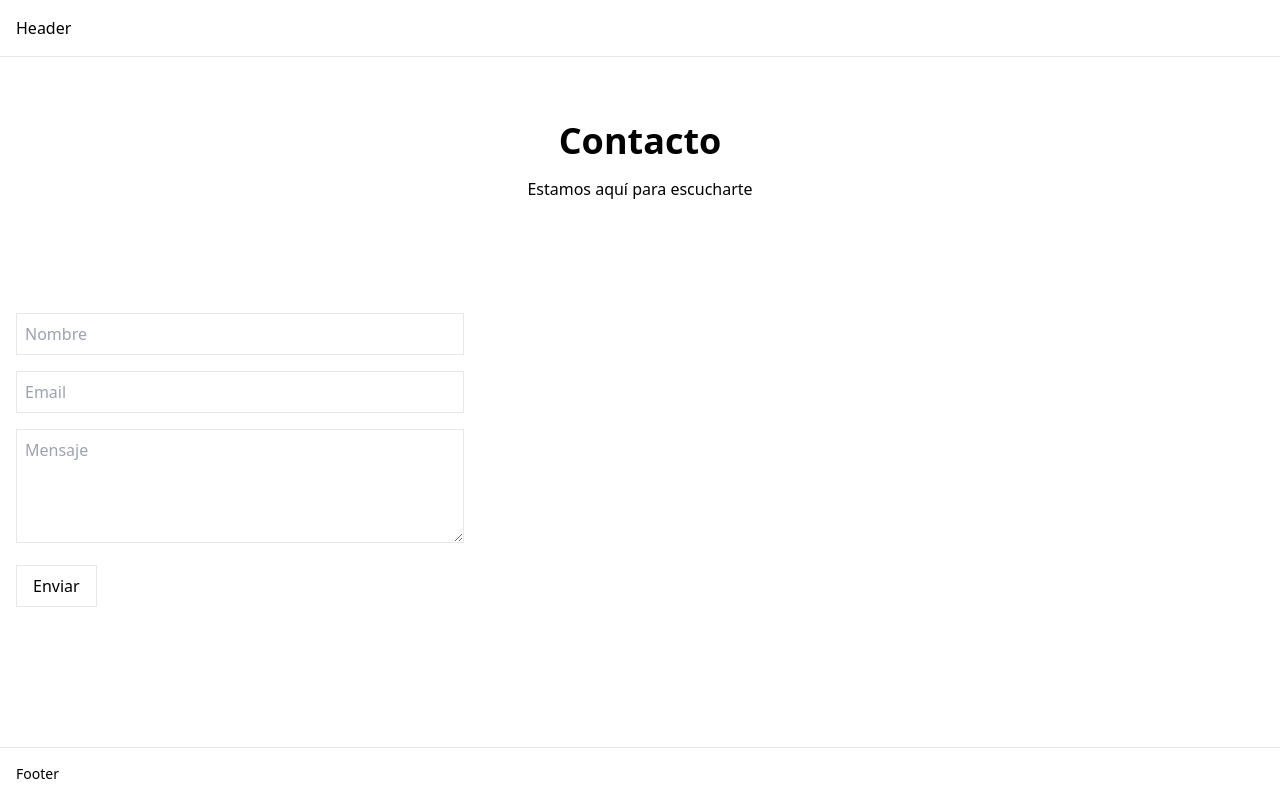
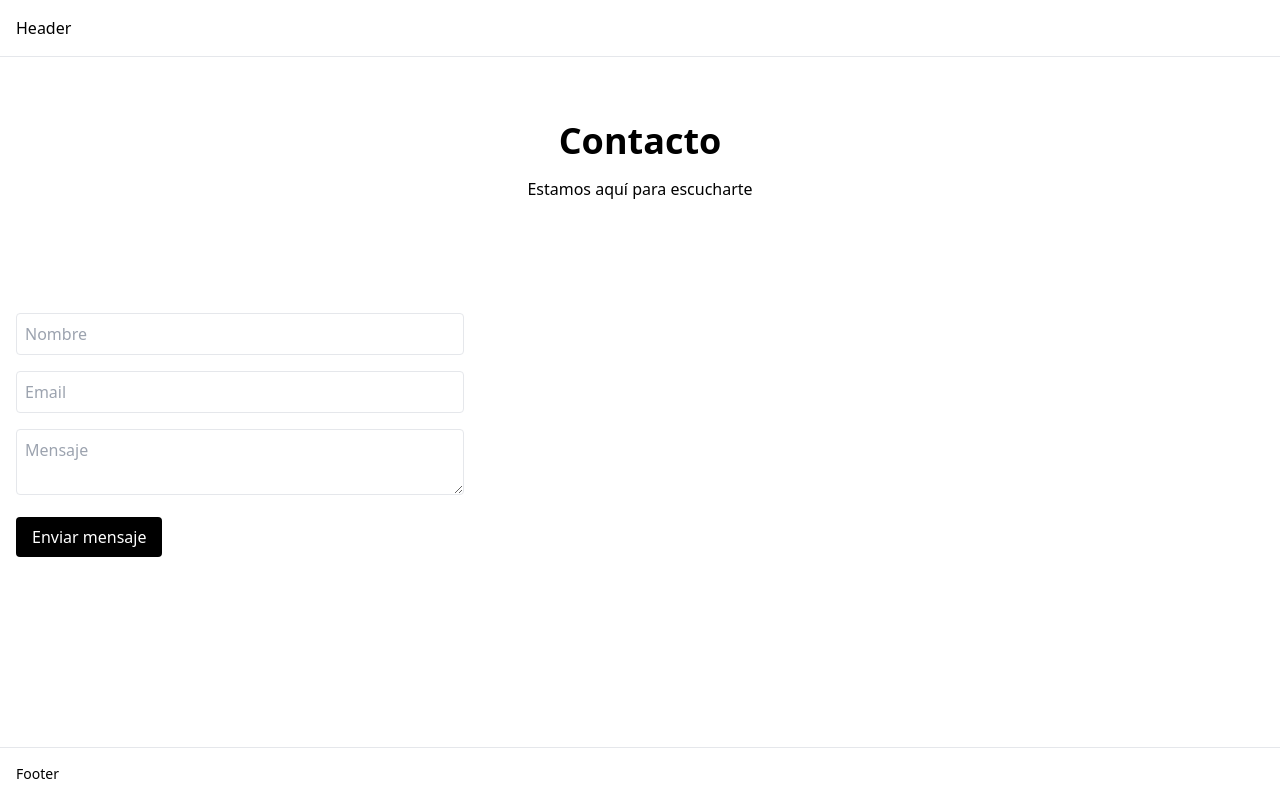
Before and after one commit to Javs-Arbulu/iglesia-nueva-casa-web, a React (Vite) app: page /contacto in a window 1280 px wide. Built offline with nearby package versions, Linux system fonts and the light colour scheme; no server answers.

Commit message:
feat: consume events and contact messages from supabase
Signed-off-by: Javier Arbulu <jaarbuluc@hotmail.com>

```diff
--- a/src/components/common/ContactForm.tsx
+++ b/src/components/common/ContactForm.tsx
@@ -1,12 +1,80 @@
+import { useState } from 'react'
+import { supabase } from '@/services/supabase'
+
 export function ContactForm() {
+  const [name, setName] = useState('')
+  const [email, setEmail] = useState('')
+  const [message, setMessage] = useState('')
+  const [loading, setLoading] = useState(false)
+  const [success, setSuccess] = useState(false)
+  const [error, setError] = useState<string | null>(null)
+
+  const handleSubmit = async (e: React.FormEvent) => {
+    e.preventDefault()
+    setLoading(true)
+    setError(null)
+    setSuccess(false)
+
+    try {
+      const { data, error } = await supabase
+        .from('contact_messages')
+        .insert([{ name, email, message }])
+        .select()
+
+      if (error) {
+        setError(error.message || 'Error al enviar el mensaje')
+      } else {
+        setSuccess(true)
+        setName('')
+        setEmail('')
+        setMessage('')
+      }
+    } catch (err: any) {
+      setError('Error inesperado al enviar el mensaje')
+    }
+
+    setLoading(false)
+  }
+
   return (
-    <form className="space-y-4 max-w-md">
-      <input type="text" placeholder="Nombre" className="w-full border p-2" />
-      <input type="email" placeholder="Email" className="w-full border p-2" />
-      <textarea placeholder="Mensaje" className="w-full border p-2" rows={4} />
-      <button type="submit" className="border px-4 py-2">
-        Enviar
+    <form onSubmit={handleSubmit} className="space-y-4 max-w-md">
+      <input
+        className="w-full border p-2 rounded"
+        placeholder="Nombre"
+        value={name}
+        onChange={(e) => setName(e.target.value)}
+        required
+      />
+
+      <input
+        className="w-full border p-2 rounded"
+        placeholder="Email"
+        type="email"
+        value={email}
+        onChange={(e) => setEmail(e.target.value)}
+        required
+      />
+
+      <textarea
+        className="w-full border p-2 rounded"
+        placeholder="Mensaje"
+        value={message}
+        onChange={(e) => setMessage(e.target.value)}
+        required
+      />
+
+      <button
+        disabled={loading}
+        className="bg-black text-white px-4 py-2 rounded disabled:opacity-50"
+      >
+        {loading ? 'Enviando...' : 'Enviar mensaje'}
       </button>
+
+      {success && (
+        <p className="text-green-600">Mensaje enviado correctamente 🙌</p>
+      )}
+
+      {error && <p className="text-red-600">Error: {error}</p>}
     </form>
   )
 }
--- a/src/pages/Eventos.tsx
+++ b/src/pages/Eventos.tsx
@@ -1,18 +1,55 @@
+import { useEffect, useState } from 'react'
 import { Hero } from '@/components/common/Hero'
 import { Section } from '@/components/common/Section'
 import { EventCard } from '@/components/common/EventCard'
+import { supabase } from '@/services/supabase'
+
+type Event = {
+  id: string
+  title: string
+  description: string | null
+  event_date: string
+}
 
 export default function Eventos() {
+  const [events, setEvents] = useState<Event[]>([])
+  const [loading, setLoading] = useState(true)
+
+  useEffect(() => {
+    const fetchEvents = async () => {
+      const { data, error } = await supabase
+        .from('events')
+        .select('*')
+        .eq('is_published', true)
+        .order('event_date', { ascending: true })
+
+      if (!error && data) {
+        setEvents(data)
+      }
+
+      setLoading(false)
+    }
+
+    fetchEvents()
+  }, [])
+
   return (
     <>
       <Hero title="Eventos" subtitle="Conoce nuestras próximas actividades" />
 
       <Section>
+        {loading && <p>Cargando eventos...</p>}
+
+        {!loading && events.length === 0 && <p>No hay eventos programados.</p>}
+
         <div className="grid gap-4 md:grid-cols-3">
-          <EventCard title="Servicio Dominical" date="Domingo 10:00 AM" />
-          <EventCard title="Reunión de Jóvenes" date="Viernes 7:00 PM" />
-          <EventCard title="Estudio Bíblico" date="Miércoles 8:00 PM" />
-          <EventCard title="Ayuno y Oración" date="Sábado 6:00 AM" />
+          {events.map((event) => (
+            <EventCard
+              key={event.id}
+              title={event.title}
+              date={new Date(event.event_date).toLocaleDateString()}
+            />
+          ))}
         </div>
       </Section>
     </>
```
